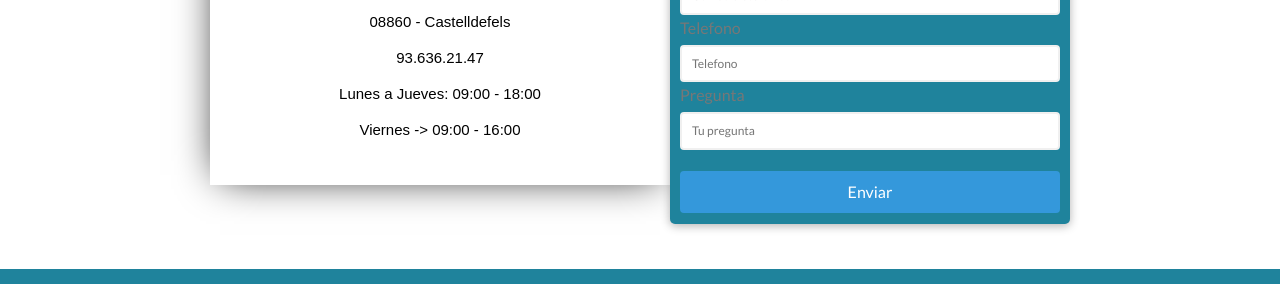
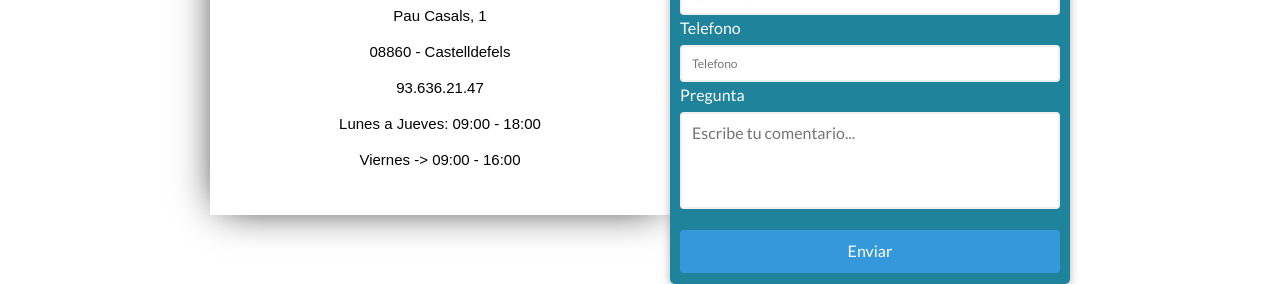
Before and after one commit to JSenen/vets, a plain HTML site: page index.html in a window 1280 px wide. Shown: the part 2859-3143 px from the top of the page. Drawn offline with nearby package versions, Linux system fonts and the light colour scheme.

Commit message:
Changing FORM SUBMIT to mail

```diff
--- a/css/style.css
+++ b/css/style.css
@@ -531,12 +531,12 @@ Tambien se importan fuentes de la API de google */
 }
 
 .form-control label {
-  color: #777;
+  color: white;
   display: block;
   margin-bottom: 5px;
 }
 
-.form-control input {
+.form-control input, textarea {
   border: 2px solid #f0f0f0;
   border-radius: 4px;
   display: block;
@@ -547,7 +547,7 @@ Tambien se importan fuentes de la API de google */
 /* CSS cuando estamos sobre el campo del formulario */
 .form-control input:focus {
   outline: 0;
-  border-color: #777;
+  border-color:#777;
 }
 /*Color borde campo cuando es correcto*/
 .form-control.success input {
--- a/index.html
+++ b/index.html
@@ -360,7 +360,7 @@
             <!-- FORMULARIO -->
             <!-- Se usa la API de validación HTML junto con javascript para validacion email-->
             <div class="sobrenosotros--formulario">
-              <form id="form" class="form">
+              <form id="form" class="form"  method="post" action="mailto:cortafinal@gmail.com" enctype="text/plain">
                   <h2>Contacta con nosotros</h2>
                   <div class="form-control">
                     <label for="nombre">Nombre</label>
@@ -379,14 +379,12 @@
                   </div>
                   <div class="form-control">
                     <label for="Pregunta">Pregunta</label>
-                    <input
-                      type="text"
-                      id="pregunta"
-                      placeholder="Tu pregunta"
-                    />
+                    <textarea
+                    id="textarea" name="textarea" rows="4" cols="43" style="resize:none;" placeholder="Escribe tu comentario..."
+                    ></textarea>
                     <small>Error message</small>
                   </div>
-                  <button type="submit">Enviar</button>
+                  <button type="submit" value="Send">Enviar</button>
                 </form>
 
 
--- a/js/validacionformulario.js
+++ b/js/validacionformulario.js
@@ -77,7 +77,6 @@ form.addEventListener('submit', function(e) {
   //Condiciónes campos requeridos
   if(!checkRequired([nombre, email, telefono, pregunta])){
     checkLength(nombre, 3, 15); /*comprueba longitud nombre */
-    checkLength(telefono, 9, 10); /*Comprueba longitud telefono */
     checkLength(pregunta,20,200); /* Comprueba longitud texto introducido. Minimo 20, maximo 200 */
     checkEmail(email); /*Comprueba mail */
 
```
